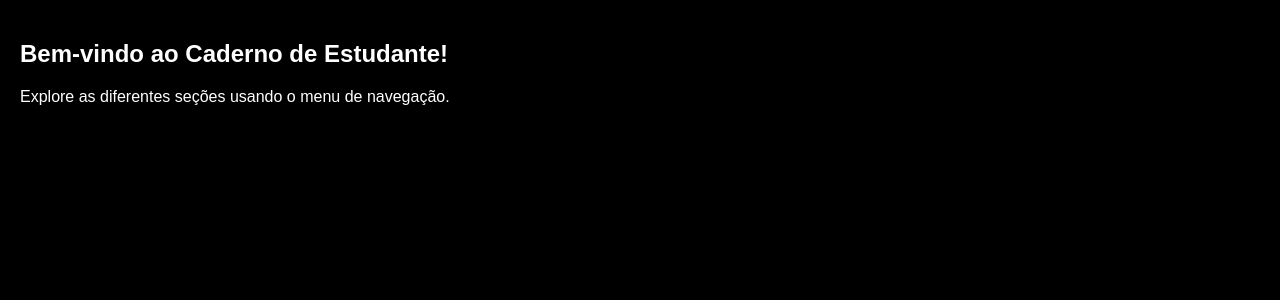
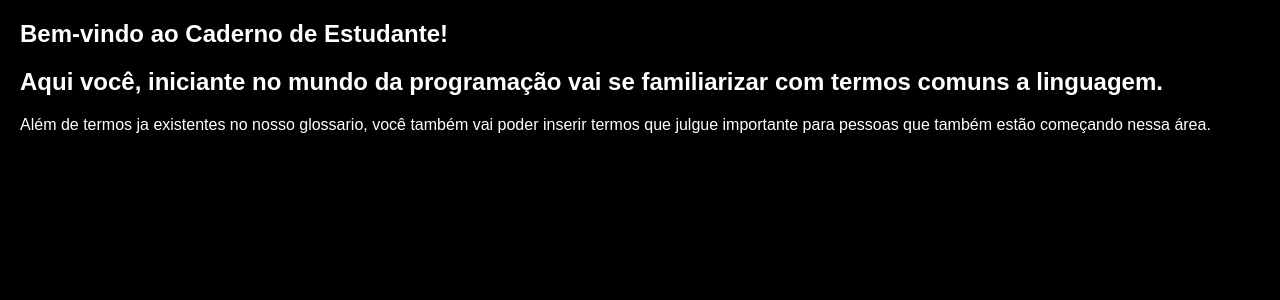
Before and after one commit to helenonogueira/FLASK, a Flask app: page / in a window 1280 px wide. Shown: the part 66-366 px from the top of the page. Run offline with Flask 3, Linux system fonts and the light colour scheme.

Commit message:
Add files via upload

```diff
--- a/templates/base.html
+++ b/templates/base.html
@@ -1,8 +1,7 @@
 <!DOCTYPE html>
 <html lang="en">
 <head>
-    <style>
-    /* Adicione estilos adicionais conforme necessário */
+<style>
     .membro {
         margin-bottom: 20px;
         padding: 10px;
@@ -13,10 +12,15 @@
     }
 
     .membro img {
-        width: 100px; /* Ajuste conforme necessário */
+        width: 100px;
         border-radius: 50%;
     }
+
+    .descricao {
+        color: #333;
+    }
 </style>
+
 
     <meta charset="UTF-8">
     <meta name="viewport" content="width=device-width, initial-scale=1.0">
--- a/templates/index.html
+++ b/templates/index.html
@@ -3,6 +3,8 @@
 {% block title %}Home{% endblock %}
 
 {% block content %}
-    <h2>Bem-vindo ao Caderno de Estudante!</h2>
-    <p>Explore as diferentes seções usando o menu de navegação.</p>
+    <h1>Bem-vindo ao Caderno de Estudante!</h1>
+    <h2>Aqui você, iniciante no mundo da programação vai se familiarizar com termos comuns a linguagem.</h2>
+    <p>Além de termos ja existentes no nosso glossario, você também vai poder inserir termos que julgue
+    importante para pessoas que também estão começando nessa área.</p>
 {% endblock %}
```
Also changed, not shown: templates/equipe.html (+11 -8 lines), static/membro1.jpg (added), templates/glossario.html (line endings or trailing spaces).
